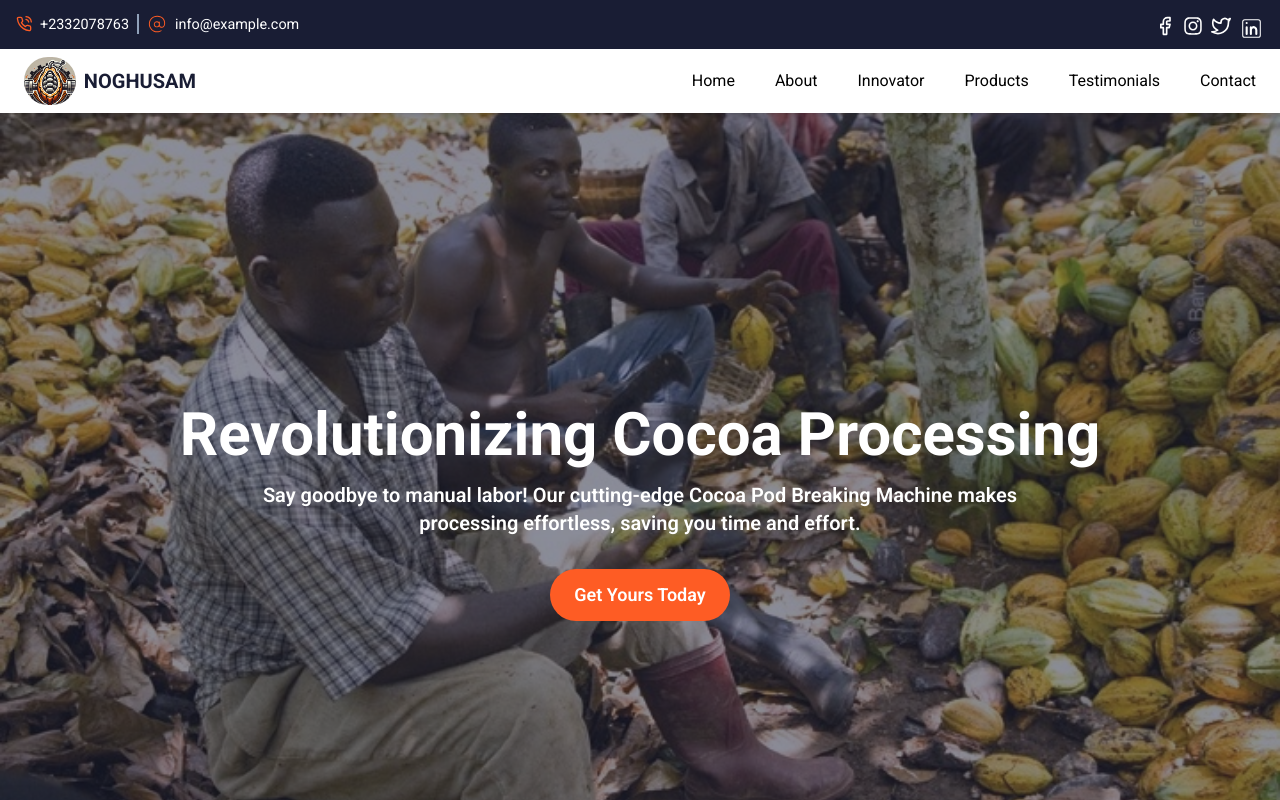
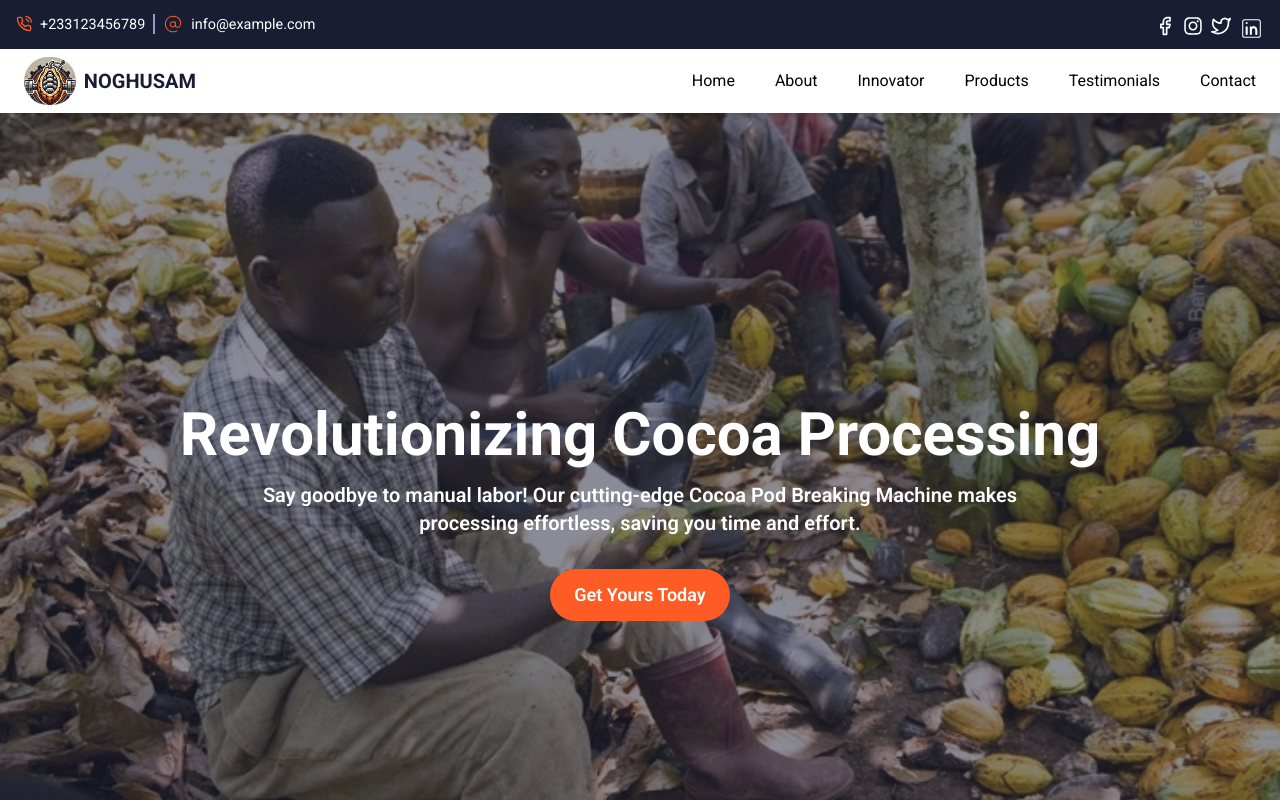
Before and after one commit to GROW-YAI/YAI-1, a React (Vite) app: page / in a window 1280 px wide. Shown: the top 800 px of the page. Built offline with nearby package versions, Linux system fonts and the light colour scheme.

Commit message:
changed the contact in the navbar1 and footer

```diff
--- a/src/components/Footer.jsx
+++ b/src/components/Footer.jsx
@@ -54,7 +54,7 @@ const Footer = () => {
           </div>
           <div className="flex gap-4 hover:text-[#FE5C24] transition-all duration-500">
             <MdPhoneAndroid size={20} />
-            <p>+233242078763</p>
+            <p>+233123456789</p>
           </div>
           <div className="flex gap-4 hover:text-[#FE5C24] transition-all duration-500">
             <MdMailOutline size={20} />
--- a/src/components/Navbar1.jsx
+++ b/src/components/Navbar1.jsx
@@ -12,7 +12,7 @@ const Navbar1 = () => {
             <span className="flex items-center text-[#FE5C24]">
               <FiPhoneCall />
             </span>
-            <span className="text-[.9rem]">+2332078763</span>
+            <span className="text-[.9rem]">+233123456789</span>
           </div>
           <div className="hidden md:block w-0.5 h-5 bg-slate-400"></div>
           <div className="flex gap-2">
```
